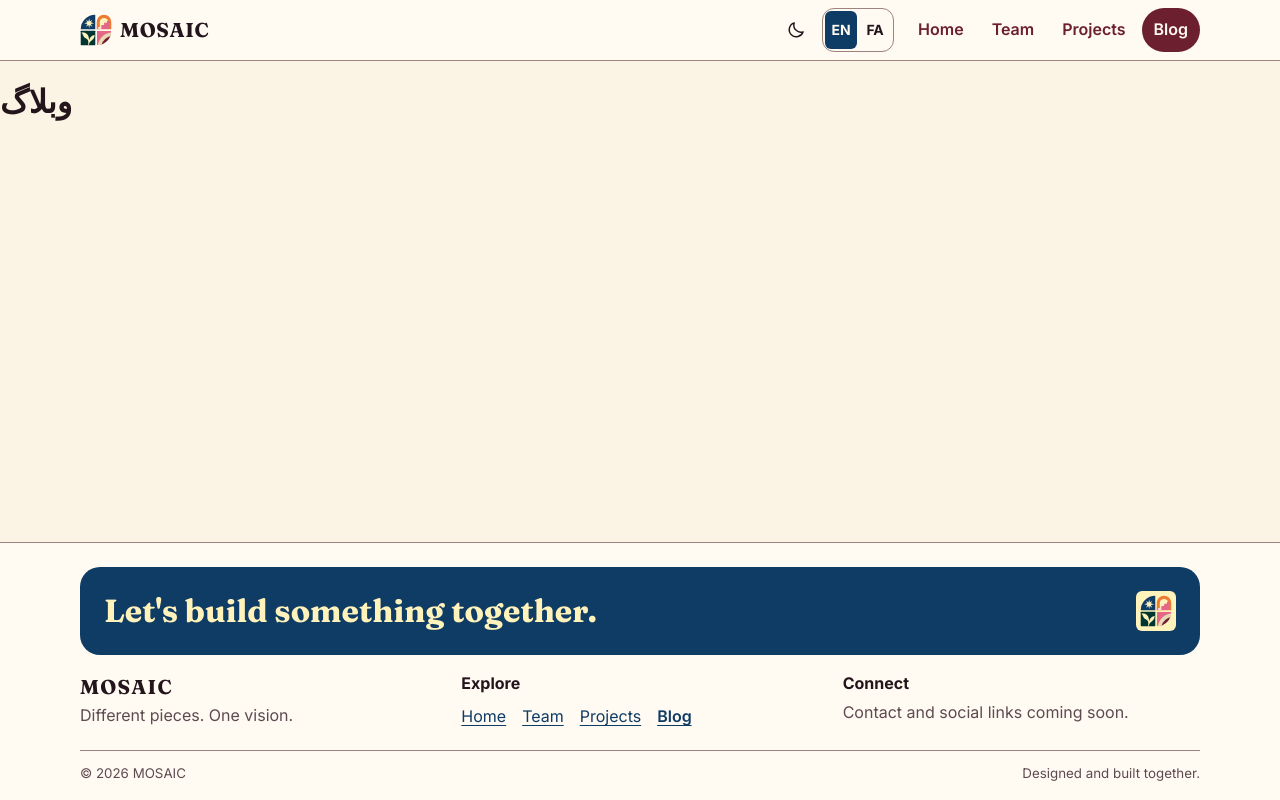
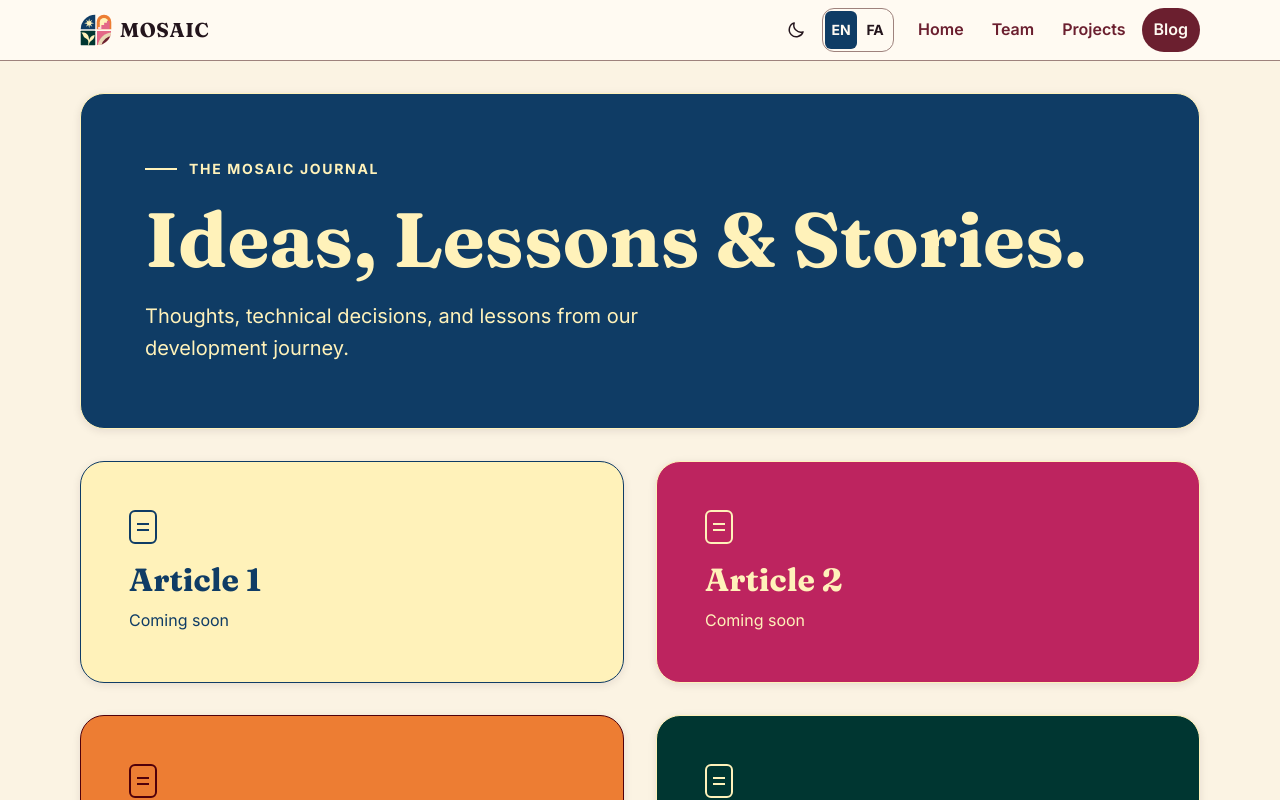
Before and after one commit to mosaic-dev-team/mosaic-portfolio, a React (Vite) app: page /blog in a window 1280 px wide. Shown: the top 800 px of the page. Built offline with nearby package versions, Linux system fonts and the light colour scheme.

Commit message:
feat: implement blog and article detail templates

```diff
--- a/src/routes/blog/$slug.tsx
+++ b/src/routes/blog/$slug.tsx
@@ -1,6 +1,15 @@
-import { createFileRoute, notFound } from '@tanstack/react-router'
+import { createFileRoute, Link, notFound } from '@tanstack/react-router'
+import { Card } from '../../components/ui/Card'
+import { useLanguage } from '../../context/language'
+import { formatDate } from '../../data/formatDate'
 import { members } from '../../data/members'
 import { posts } from '../../data/posts'
+import styles from './ArticleDetailsPage.module.css'
+
+const copy = {
+  en: { back: 'Back to Blog', resume: 'View Résumé', tags: 'Article tags' },
+  fa: { back: 'بازگشت به وبلاگ', resume: 'مشاهده رزومه', tags: 'برچسب‌های مقاله' },
+}
 
 export const Route = createFileRoute('/blog/$slug')({
   loader: ({ params: { slug } }) => {
@@ -12,5 +21,53 @@ export const Route = createFileRoute('/blog/$slug')({
 
     return { post, author, otherPosts: posts.filter((entry) => entry.slug !== slug) }
   },
-  component: () => <h1>نوشته</h1>,
+  component: function ArticleDetailsPage() {
+    const { post, author } = Route.useLoaderData()
+    const { language } = useLanguage()
+    const text = copy[language]
+    const paragraphs = post.body[language].trim().split(/\r?\n(?:[ \t]*\r?\n)+/)
+
+    return (
+      <div className={styles.page}>
+        <Link to="/blog" className={styles.back}>{text.back}</Link>
+
+        <article className={styles.article}>
+          <Card variant="team-burgundy" className={styles.hero}>
+            <h1>{post.title[language]}</h1>
+            <p className={styles.summary}>{post.summary[language]}</p>
+
+            <div className={styles.meta}>
+              <div className={styles.author}>
+                {author.portrait && (
+                  <img src={author.portrait.src} alt={author.portrait.alt[language]} />
+                )}
+                <div>
+                  <p className={styles.authorName}><bdi>{author.name[language]}</bdi></p>
+                  <p>{author.role[language]}</p>
+                  <Link to="/team/$slug" params={{ slug: author.slug }} aria-label={`${text.resume} · ${author.name[language]}`}>
+                    {text.resume}
+                  </Link>
+                </div>
+              </div>
+              <time dateTime={post.publishedAt}>{formatDate(post.publishedAt, language)}</time>
+            </div>
+
+            {post.tags.length > 0 && (
+              <ul className={styles.tags} role="list" aria-label={text.tags}>
+                {post.tags.map((tag) => <li key={tag}><bdi>{tag}</bdi></li>)}
+              </ul>
+            )}
+          </Card>
+
+          {post.cover && <img className={styles.cover} src={post.cover.src} alt={post.cover.alt[language]} />}
+
+          <Card className={styles.reading}>
+            <div className={styles.prose}>
+              {paragraphs.map((paragraph, index) => <p key={index}>{paragraph}</p>)}
+            </div>
+          </Card>
+        </article>
+      </div>
+    )
+  },
 })
--- /dev/null
+++ b/src/routes/blog/ArticleDetailsPage.module.css
@@ -0,0 +1,105 @@
+.page {
+  display: grid;
+  gap: var(--space-4);
+  max-inline-size: var(--container-width);
+  margin-inline: auto;
+  padding: var(--space-8) var(--space-4) clamp(var(--space-8), 6vw, 5rem);
+}
+
+.page a {
+  font-weight: var(--font-weight-semibold);
+  text-underline-offset: 0.2em;
+}
+
+.back {
+  justify-self: start;
+}
+
+.article {
+  display: grid;
+  gap: clamp(var(--space-4), 3vw, var(--space-8));
+  min-inline-size: 0;
+}
+
+.hero,
+.reading {
+  --card-padding: clamp(var(--space-6), 5vw, 4rem);
+}
+
+.hero {
+  display: grid;
+  gap: var(--space-4);
+}
+
+.hero :is(h1, p),
+.prose p {
+  margin: 0;
+}
+
+.hero h1 {
+  max-inline-size: 26ch;
+  font-size: clamp(var(--font-size-xl), 5vw, 4.25rem);
+  text-wrap: balance;
+}
+
+.summary {
+  max-inline-size: 56ch;
+  font-size: clamp(var(--font-size-base), 2vw, var(--font-size-lg));
+}
+
+.meta,
+.author {
+  display: flex;
+  flex-wrap: wrap;
+  align-items: center;
+  gap: var(--space-3);
+}
+
+.meta {
+  justify-content: space-between;
+  font-size: var(--font-size-sm);
+}
+
+.author img {
+  inline-size: 3.5rem;
+  aspect-ratio: 1;
+  object-fit: cover;
+  border-radius: var(--radius-md);
+}
+
+.authorName {
+  font-weight: var(--font-weight-bold);
+}
+
+.tags {
+  display: flex;
+  flex-wrap: wrap;
+  gap: var(--space-2);
+  margin: 0;
+  padding: 0;
+  list-style: none;
+}
+
+.tags li {
+  max-inline-size: 100%;
+  padding: var(--space-1) var(--space-3);
+  border: 1px solid currentColor;
+  border-radius: 999px;
+  font-size: var(--font-size-sm);
+}
+
+.cover {
+  display: block;
+  inline-size: 100%;
+  border-radius: var(--card-radius);
+}
+
+.prose {
+  display: grid;
+  gap: var(--space-4);
+  max-inline-size: 65ch;
+  margin-inline: auto;
+  font-size: clamp(var(--font-size-base), 1.8vw, var(--font-size-lg));
+  line-height: 1.8;
+  white-space: pre-line;
+}
--- /dev/null
+++ b/src/routes/blog/BlogPage.module.css
@@ -0,0 +1,108 @@
+.page {
+  display: grid;
+  gap: clamp(var(--space-4), 3vw, var(--space-8));
+  max-inline-size: var(--container-width);
+  margin-inline: auto;
+  padding: var(--space-8) var(--space-4) clamp(var(--space-8), 6vw, 5rem);
+}
+
+.hero {
+  --card-padding: clamp(var(--space-6), 5vw, 4rem);
+
+  display: grid;
+  justify-items: start;
+  gap: var(--space-3);
+}
+
+.hero :is(h1, p),
+.placeholder :is(h2, p) {
+  margin: 0;
+}
+
+.hero h1 {
+  font-size: clamp(var(--font-size-xl), 6vw, 5rem);
+  text-wrap: balance;
+}
+
+.hero p:last-child {
+  max-inline-size: 48ch;
+  font-size: clamp(var(--font-size-base), 2vw, var(--font-size-lg));
+}
+
+.eyebrow {
+  display: flex;
+  align-items: center;
+  gap: var(--space-3);
+  font-size: var(--font-size-sm);
+  font-weight: var(--font-weight-bold);
+}
+
+.eyebrow:lang(en) {
+  letter-spacing: 0.12em;
+}
+
+.eyebrow::before {
+  content: '';
+  inline-size: var(--space-8);
+  block-size: 2px;
+  background: currentColor;
+}
+
+.publishedTitle {
+  margin: 0 0 var(--space-4);
+}
+
+.grid {
+  display: grid;
+  gap: clamp(var(--space-4), 3vw, var(--space-8));
+  margin: 0;
+  padding: 0;
+  list-style: none;
+}
+
+.grid > li {
+  display: grid;
+  min-inline-size: 0;
+}
+
+.placeholder {
+  --card-padding: clamp(var(--space-6), 4vw, 3rem);
+
+  display: grid;
+  justify-items: start;
+  align-content: start;
+  gap: var(--space-2);
+}
+
+.buttermilk[data-variant] {
+  --card-bg: var(--color-buttermilk);
+  --card-text: var(--color-midnight-blue);
+  --card-accent: var(--card-text);
+}
+
+.placeholder h2 {
+  font-size: clamp(1.5rem, 3vw, var(--font-size-xl));
+}
+
+.document {
+  display: grid;
+  place-items: center;
+  inline-size: 1.75rem;
+  block-size: 2.125rem;
+  margin-block-end: var(--space-2);
+  border: 2px solid currentColor;
+  border-radius: var(--radius-sm);
+}
+
+.document::before {
+  content: '';
+  inline-size: 0.75rem;
+  block-size: 0.5rem;
+  border-block: 2px solid currentColor;
+}
+
+@media (min-width: 48rem) {
+  .grid {
+    grid-template-columns: repeat(2, minmax(0, 1fr));
+  }
+}
--- a/src/routes/blog/index.tsx
+++ b/src/routes/blog/index.tsx
@@ -1,5 +1,86 @@
 import { createFileRoute } from '@tanstack/react-router'
+import { ArticleCard } from '../../components/ui/ArticleCard'
+import { Card, type CardProps } from '../../components/ui/Card'
+import palettes from '../../components/ui/ProjectPalette.module.css'
+import { useLanguage } from '../../context/language'
+import { formatDate } from '../../data/formatDate'
+import { members } from '../../data/members'
+import { posts } from '../../data/posts'
+import styles from './BlogPage.module.css'
+
+const publishedPosts = posts.filter((post) => post.authorSlug !== 'demo')
+
+const placeholders: readonly Pick<CardProps, 'className' | 'variant'>[] = [
+  { className: styles.buttermilk },
+  { className: palettes.magenta },
+  { className: palettes.orange },
+  { variant: 'team-forest' },
+]
+
+const copy = {
+  en: {
+    eyebrow: 'THE MOSAIC JOURNAL',
+    heading: 'Ideas, Lessons & Stories.',
+    description: 'Thoughts, technical decisions, and lessons from our development journey.',
+    article: 'Article',
+    published: 'Published articles',
+    comingSoon: 'Coming soon',
+  },
+  fa: {
+    eyebrow: 'مجله موزاییک',
+    heading: 'ایده‌ها، آموخته‌ها و داستان‌ها',
+    description: 'مجموعه‌ای از ایده‌ها، تصمیم‌های فنی و آموخته‌های ما در مسیر توسعه نرم‌افزار.',
+    article: 'مقاله',
+    published: 'مقاله‌های منتشرشده',
+    comingSoon: 'به‌زودی',
+  },
+}
 
 export const Route = createFileRoute('/blog/')({
-  component: () => <h1>وبلاگ</h1>,
+  component: function BlogPage() {
+    const { language } = useLanguage()
+    const text = copy[language]
+
+    return (
+      <div className={styles.page}>
+        <Card variant="midnight" className={styles.hero}>
+          <p className={styles.eyebrow}>{text.eyebrow}</p>
+          <h1>{text.heading}</h1>
+          <p>{text.description}</p>
+        </Card>
+
+        {publishedPosts.length > 0 ? (
+          <section>
+            <h2 className={styles.publishedTitle}>{text.published}</h2>
+            <ul className={styles.grid} role="list">
+              {publishedPosts.map((post) => (
+                <li key={post.slug}>
+                  <ArticleCard
+                    slug={post.slug}
+                    title={post.title[language]}
+                    summary={post.summary[language]}
+                    cover={post.cover && { src: post.cover.src, alt: post.cover.alt[language] }}
+                    author={members.find((member) => member.slug === post.authorSlug)?.name[language]}
+                    publishedOn={formatDate(post.publishedAt, language)}
+                  />
+                </li>
+              ))}
+            </ul>
+          </section>
+        ) : (
+          <ul className={styles.grid} role="list">
+            {placeholders.map(({ className, variant }, index) => (
+              <li key={index}>
+                <Card variant={variant} className={className ? `${styles.placeholder} ${className}` : styles.placeholder}>
+                  <span className={styles.document} aria-hidden="true" />
+                  <h2>{text.article} {(index + 1).toLocaleString(language)}</h2>
+                  <p>{text.comingSoon}</p>
+                </Card>
+              </li>
+            ))}
+          </ul>
+        )}
+      </div>
+    )
+  },
 })
```
Also changed, not shown: 1 other file (tests, documents, lock files or other folders).
